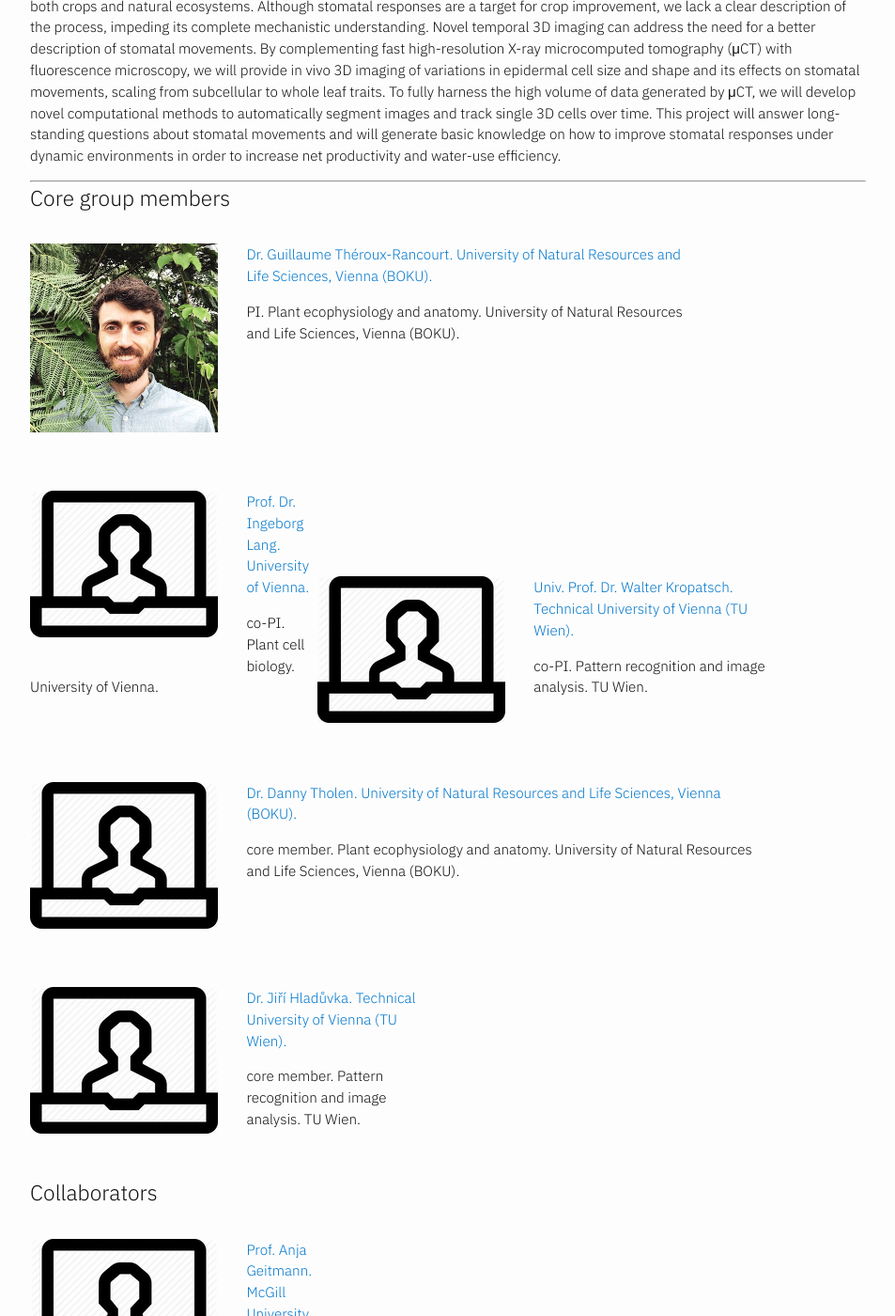
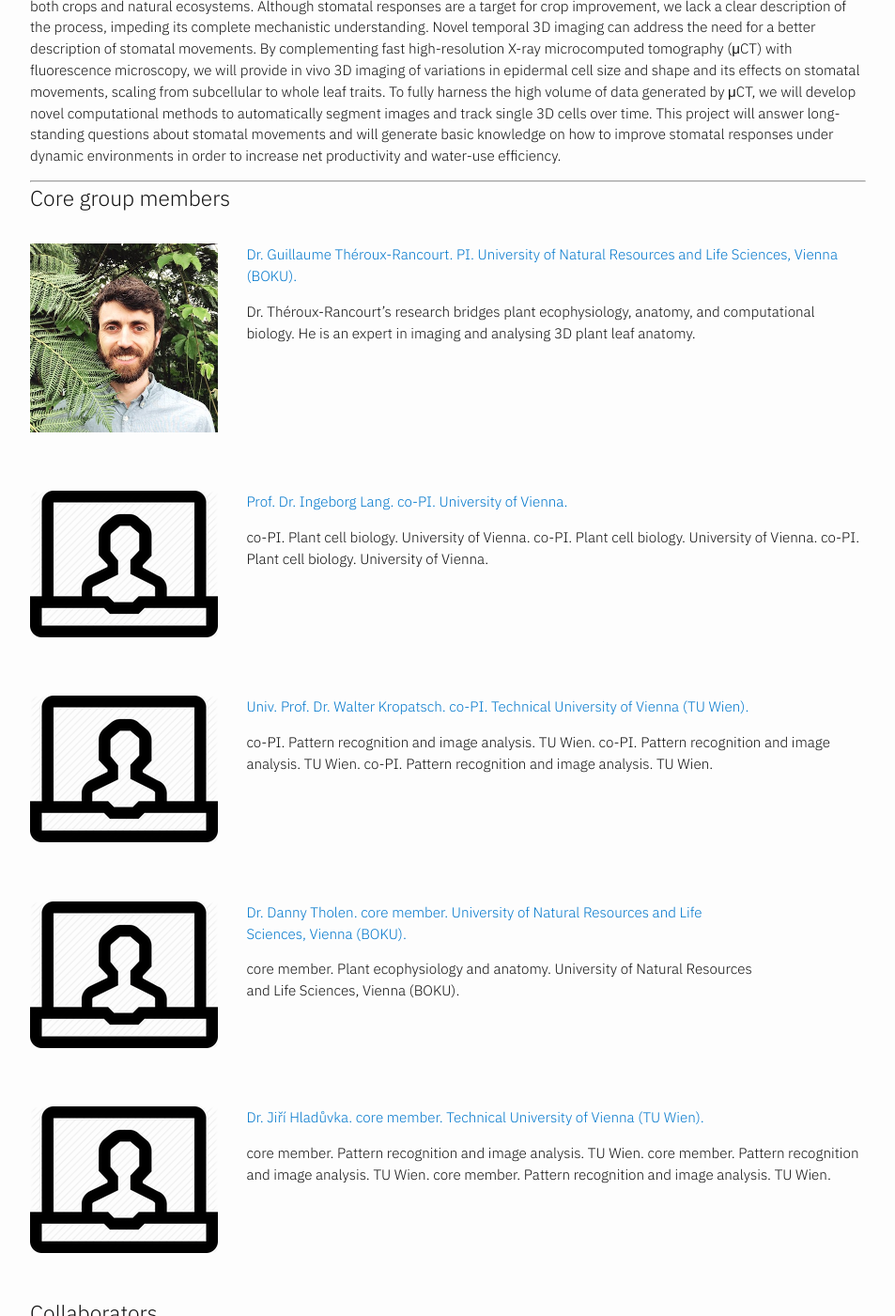
Before and after one commit to waters-gateway/waters-gateway.github.io, a Jekyll site: the page built from about.md, in a window 1280 px wide and 1400 px high, scrolled down 247 px. Shown: the whole window at 94% size, without its empty margins (163-1116 px from the left). Built offline with Jekyll 4.4.1, drawn with Linux system fonts in a browser that asks for light colours; some of the changed text lies outside the part shown.

Commit message:
Trying out longer text in people.yaml

```diff
--- a/_data/people.yaml
+++ b/_data/people.yaml
@@ -1,44 +1,44 @@
 - theme: core
   title: Core group members
   subsection:
-    - person: Dr. Guillaume Théroux-Rancourt. University of Natural Resources and Life Sciences, Vienna (BOKU).
+    - person: Dr. Guillaume Théroux-Rancourt. PI. University of Natural Resources and Life Sciences, Vienna (BOKU).
       url: http://gtrancourt.gitlab.io
       avatar: /images/people/GTR-Palmenhaus-400px.jpg
-      snippet: PI. Plant ecophysiology and anatomy. University of Natural Resources and Life Sciences, Vienna (BOKU).
-    - person: Prof. Dr. Ingeborg Lang. University of Vienna.
+      snippet: Dr. Théroux-Rancourt's research bridges plant ecophysiology, anatomy, and computational biology. He is an expert in imaging and analysing 3D plant leaf anatomy.
+    - person: Prof. Dr. Ingeborg Lang. co-PI. University of Vienna.
       url: https://scholar.google.com/citations?user=8tzh90wAAAAJ&hl=en&num=20&oi=ao
       avatar: /images/people/50_profile_contact_card_id_card_idendity_person_avatar_computer_file_information-512.png
-      snippet: co-PI. Plant cell biology. University of Vienna.
-    - person: Univ. Prof. Dr. Walter Kropatsch. Technical University of Vienna (TU Wien).
+      snippet: co-PI. Plant cell biology. University of Vienna.    co-PI. Plant cell biology. University of Vienna.    co-PI. Plant cell biology. University of Vienna.
+    - person: Univ. Prof. Dr. Walter Kropatsch. co-PI. Technical University of Vienna (TU Wien).
       url: https://www.prip.tuwien.ac.at/
       avatar: /images/people/50_profile_contact_card_id_card_idendity_person_avatar_computer_file_information-512.png
-      snippet: co-PI. Pattern recognition and image analysis. TU Wien.
-    - person: Dr. Danny Tholen. University of Natural Resources and Life Sciences, Vienna (BOKU).
+      snippet: co-PI. Pattern recognition and image analysis. TU Wien.          co-PI. Pattern recognition and image analysis. TU Wien.     co-PI. Pattern recognition and image analysis. TU Wien.
+    - person: Dr. Danny Tholen. core member. University of Natural Resources and Life Sciences, Vienna (BOKU).
       url: https://scholar.google.com/citations?user=iQUjOxAAAAAJ&hl=en&num=20&oi=ao
       avatar: /images/people/50_profile_contact_card_id_card_idendity_person_avatar_computer_file_information-512.png
       snippet: core member. Plant ecophysiology and anatomy. University of Natural Resources and Life Sciences, Vienna (BOKU).
-    - person: Dr. Jiří Hladůvka. Technical University of Vienna (TU Wien).
+    - person: Dr. Jiří Hladůvka. core member. Technical University of Vienna (TU Wien).
       url: https://www.prip.tuwien.ac.at/
       avatar: /images/people/50_profile_contact_card_id_card_idendity_person_avatar_computer_file_information-512.png
-      snippet: core member. Pattern recognition and image analysis. TU Wien.
+      snippet: core member. Pattern recognition and image analysis. TU Wien.           core member. Pattern recognition and image analysis. TU Wien.    core member. Pattern recognition and image analysis. TU Wien.
 - theme: collab
   title: Collaborators
   subsection:
     - person: Prof. Anja Geitmann. McGill University (Canada).
       url: https://www.plantbiomechanics.net/
       avatar: /images/people/50_profile_contact_card_id_card_idendity_person_avatar_computer_file_information-512.png
-      snippet: Plant cell biologist. McGill University (Canada).
+      snippet: Plant cell biologist. McGill University (Canada).        Plant cell biologist. McGill University (Canada).      Plant cell biologist. McGill University (Canada).
     - person: Dr. Anne Bonnin. Swiss Light Source (Switzerland).
       url: https://www.psi.ch/en/x-ray-tomography-group/people/anne-bonnin
       avatar: /images/people/50_profile_contact_card_id_card_idendity_person_avatar_computer_file_information-512.png
-      snippet: Radiation physicist. TOMCAT Tomography beamline, Swiss Light Source (Switzerland).
+      snippet: Radiation physicist. TOMCAT Tomography beamline, Swiss Light Source (Switzerland).                 Radiation physicist. TOMCAT Tomography beamline, Swiss Light Source (Switzerland).
 - theme: students
   title: Students
   subsection:
-    - person: Maryam Zekri. University of Vienna.
+    - person: Maryam Zekri. Ph.D student, University of Vienna.
       url:
       avatar: /images/people/50_profile_contact_card_id_card_idendity_person_avatar_computer_file_information-512.png
-      snippet: Ph.D. student. Plant cell biology, ecophysiology, anatomy, and imaging. University of Vienna.
+      snippet: Ph.D. student. Plant cell biology, ecophysiology, anatomy, and imaging. University of Vienna.   Ph.D. student. Plant cell biology, ecophysiology, anatomy, and imaging. University of Vienna.
 
 # other:
 #   - title: Optimization of irrigation in vegetable crops grow in histosols, in Prof. Jean Caron's team at Université Laval.
```
